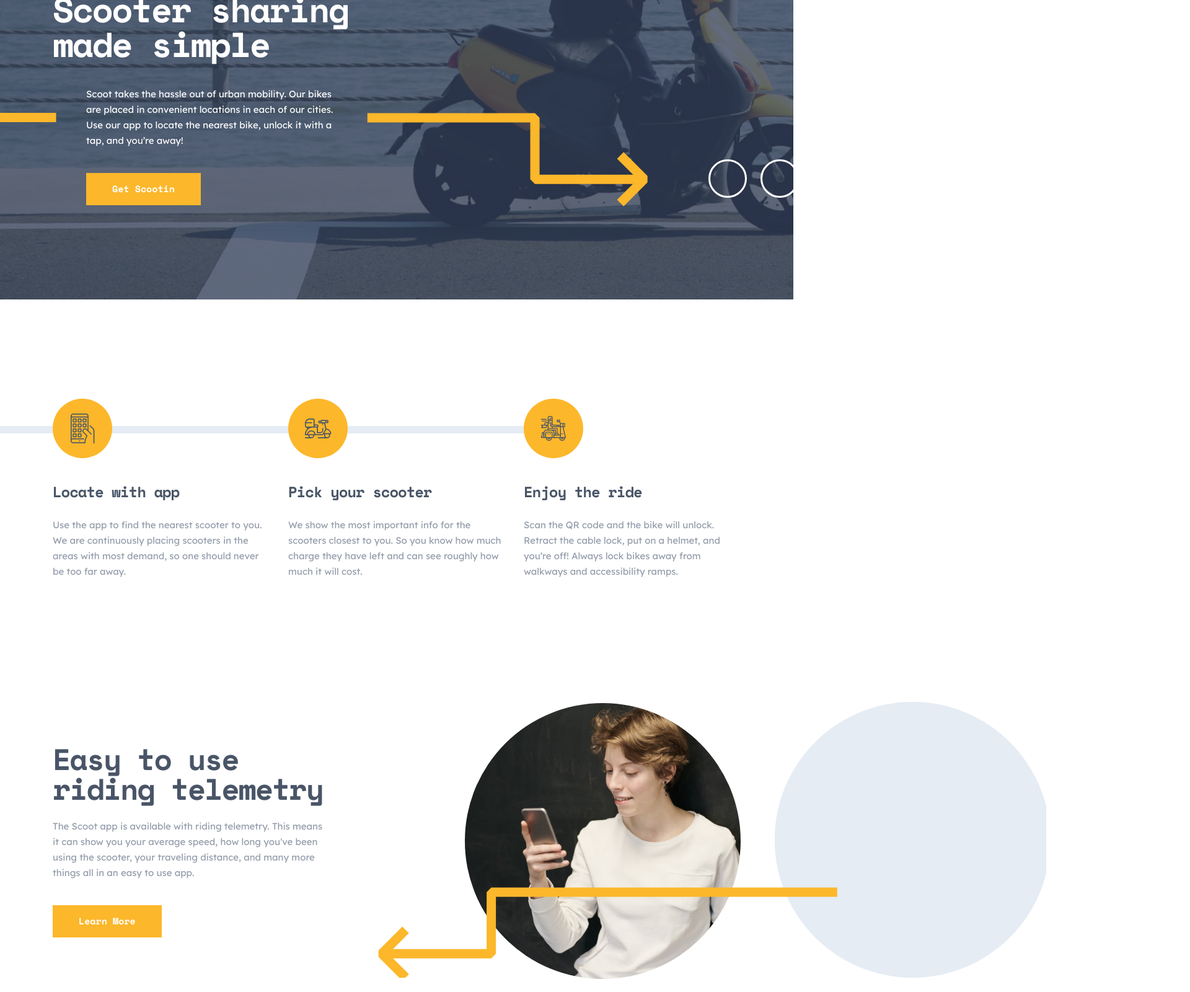
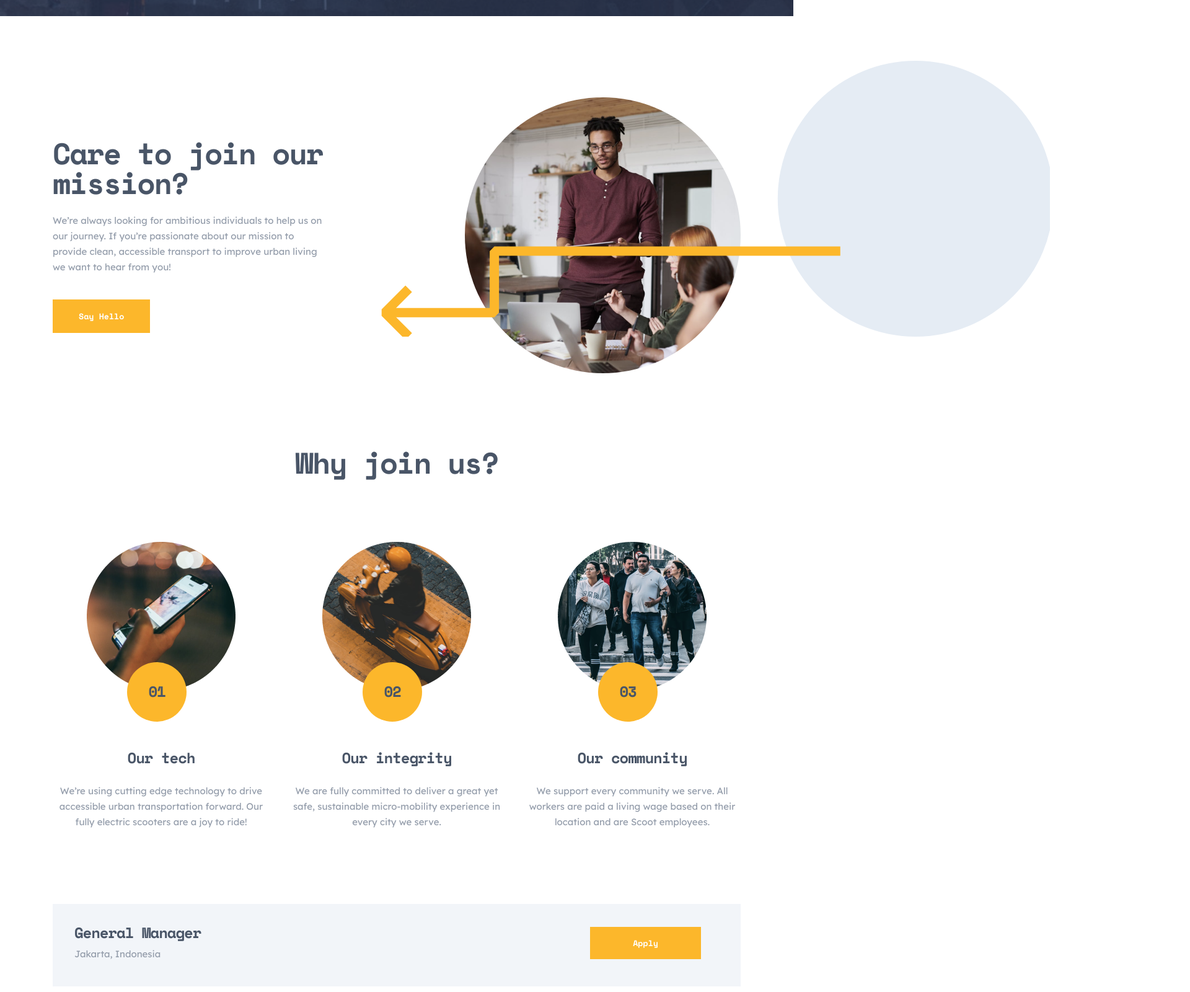
Before and after one commit to mukhammadyn/Scoot, a plain HTML site: page careers.html in a window 1280 px wide. Shown: the part 260-1860 px from the top of the page at 62% size, 1920 px wide, since content can reach past the window. Drawn offline with Linux system fonts and the light colour scheme.

Commit message:
Add careers page

```diff
--- a/index.html
+++ b/careers.html
@@ -4,12 +4,10 @@
   <meta charset="UTF-8">
   <meta http-equiv="X-UA-Compatible" content="IE=edge">
   <meta name="viewport" content="width=device-width, initial-scale=1.0">
-  <title>Scoot</title>
-  <link rel="stylesheet" href="css/normalize-mini.css">
-  <link rel="stylesheet" href="css/style.css">
+  <title>Careers</title>
+  <link rel="stylesheet" href="/css/style.css">
 </head>
 <body>
-
   <header class="site-header">
 
     <div class="site-header__container container">
@@ -18,7 +16,7 @@
         <ul class="site-header__list">
           <li class="site-header__item"><a href="about.html" class="site-header__link">About</a></li>
           <li class="site-header__item"><a href="location.html" class="site-header__link">Location</a></li>
-          <li class="site-header__item"><a href="careers,html" class="site-header__link">Careers</a></li>
+          <li class="site-header__item"><a href="careers.html" class="site-header__link">Careers</a></li>
         </ul>
       </nav>
       <button class="button site-header__btn" type="button">Get scootin</button>
@@ -26,80 +24,114 @@
 
   </header>
 
-  <main class="site-main">
-
-    <section class="home-hero">
-      <div class="home-hero__container container">
-        <div class="home-hero__title">
-          <h1 class="home-hero__heading">Scooter sharing made simple</h1>
-        </div>
-
-        <div class="home-hero__content">
-          <p class="home-hero__desc">Scoot takes the hassle out of urban mobility. Our bikes are placed in convenient locations in each of our cities. Use our app to locate the nearest bike, unlock it with a tap, and you’re away!</p>
-          <button class="button home-hero__btn">Get scootin</button>
-        </div>
+  <main class="careers-main">
+    <section class="careers-hero">
+      <div class="about-hero__container container">
+        <h1 class="about-hero__heading">Careers</h1>
       </div>
-
-      <span class="home-hero__circle first-circle"></span>
-      <span class="home-hero__circle second-circle"></span>
-      <span class="home-hero__circle thrid-circle"></span>
     </section>
 
-    <!-- HOME-FEATURES -->
-
-    <section class="home-features">
-
-      <hr class="home-features__hr">
-      <div class="home-features__container container">
-
-        <ul class="home-features__list">
-          <li class="home-features__item feature">
-            <h3 class="feature__heading">Locate with app</h3>
-            <p class="feature__text">Use the app to find the nearest scooter to you. We are continuously placing scooters in the areas with most demand, so one should never be too far away. </p>
-          </li>
-          <li class="home-features__item feature">
-            <h3 class="feature__heading">Pick your scooter</h3>
-            <p class="feature__text">We show the most important info for the scooters closest to you. So you know how much charge they have left and can see roughly how much it will cost.</p>
-          </li>
-          <li class="home-features__item feature">
-            <h3 class="feature__heading">Enjoy the ride</h3>
-            <p class="feature__text">Scan the QR code and the bike will unlock. Retract the cable lock, put on a helmet, and you’re off! Always lock bikes away from walkways and accessibility ramps.</p>
+    <section class="careers-adv">
+      <div class="careers-adv__container container">
+        <ul class="careers-adv__list">
+          <li class="careers-adv__item career-adv care-to-join">
+            <div class="career-adv__wrapper care-to-join__inner">
+              <h3 class="career-adv__heading">Care to join our mission?</h3>
+              <p class="career-adv__desc">We’re always looking for ambitious individuals to help us on our journey. If you’re passionate about our mission to provide clean, accessible transport to improve urban living we want to hear from you!</p>
+              <button class="button careers-adv__btn">Say Hello</button>
+            </div>
           </li>
         </ul>
 
       </div>
     </section>
 
-    <section class="home-advantages">
-      <div class="home-advantages__container container">
+    <!-- WHY JOIN US? -->
+    <section class="values values-careers">
 
-        <ol class="home-advantages__list">
-          <li class="home-advantages__item advantage advantage-ease">
-            <div class="advantage__inner advantage-ease__inner">
-              <h3 class="advantage__heading">Easy to use
-                riding telemetry</h3>
-                <p class="advantage__desc">The Scoot app is available with riding telemetry. This means it can show you your average speed, how long you've been using the scooter, your traveling distance, and many more things all in an easy to use app.</p>
-                <button class="button advantage-btn">Learn more</button>
+      <div class="values__container container">
+        <div class="values__title">
+          <h2 class="values__heading">Why join us?</h2>
+        </div>
+
+        <ol class="values__list">
+          <li class="values__item value">
+            <div class="value__img-wrapper our-tech">
+              <img src="/img/our-tech.png" alt="image" class="value__img">
             </div>
+            <h3 class="value__heading">Our tech</h3>
+            <p class="value__desc">We’re using cutting edge technology to drive accessible urban transportation forward. Our fully electric scooters are a joy to ride!</p>
           </li>
-          <li class="home-advantages__item advantage coming-to">
-            <div class="advantage__inner coming-to__inner">
-              <h3 class="advantage__heading">Coming to a city near you</h3>
-              <p class="advantage__desc">Scoot is available in 4 major cities so far. We’re expanding rapidly, so be sure to let us know if you want to see us in your hometown. We’re aiming to let our scooters loose on 23 cities over the coming year.</p>
-              <button class="button advantage-btn">Learn more</button>
+          <li class="values__item value">
+            <div class="value__img-wrapper our-integrity">
+              <img src="/img/our-integrity.png" alt="image" class="value__img">
             </div>
+            <h3 class="value__heading">Our integrity</h3>
+            <p class="value__desc">We are fully committed to deliver a great yet safe, sustainable micro-mobility experience in every city we serve.</p>
           </li>
-          <li class="home-advantages__item advantage zero-hassle">
-            <div class="advantage__inner zero-hassle__inner">
-              <h3 class="advantage__heading">Zero hassle payments</h3>
-              <p class="advantage__desc">Our payment is as easy as one two three. We accept most credit cards and debit cards. You can also link your PayPal account inside the app. Need to pay later? No worries! You can defer payment for up to a month.</p>
-              <button class="button advantage-btn">Learn more</button>
+          <li class="values__item value">
+            <div class="value__img-wrapper our-community">
+              <img src="/img/our-community.png" alt="image" class="value__img">
             </div>
+            <h3 class="value__heading">Our community</h3>
+            <p class="value__desc">We support every community we serve. All workers are paid a living wage based on their location and are Scoot employees.</p>
           </li>
         </ol>
       </div>
+
+    </section>
+
+    <section class="workers">
+      <div class="workers__container container">
+        <ul class="workers__list">
+          <li class="workers__item worker">
+            <div class="worker__inner">
+              <h3 class="worker__heading">General Manager</h3>
+              <p class="worker__desc">Jakarta, Indonesia</p>
+            </div>
+            <button class="button worker__btn">Apply</button>
+          </li>
+          <li class="workers__item worker">
+            <div class="worker__inner">
+              <h3 class="worker__heading">UI/UX Designer</h3>
+              <p class="worker__desc">Yokohama, Japan</p>
+            </div>
+            <button class="button worker__btn">Apply</button>
+          </li>
+          <li class="workers__item worker">
+            <div class="worker__inner">
+              <h3 class="worker__heading">Blog Content Copywriter</h3>
+              <p class="worker__desc">New York, United States</p>
+            </div>
+            <button class="button worker__btn">Apply</button>
+          </li>
+          <li class="workers__item worker">
+            <div class="worker__inner">
+              <h3 class="worker__heading">Graphic Designer</h3>
+              <p class="worker__desc">New York, United States</p>
+            </div>
+            <button class="button worker__btn">Apply</button>
+          </li>
+          <li class="workers__item worker">
+            <div class="worker__inner">
+              <h3 class="worker__heading">Fleet Supervisor</h3>
+              <p class="worker__desc">Jakarta, Indonesia</p>
+            </div>
+            <button class="button worker__btn">Apply</button>
+          </li>
+          <li class="workers__item worker">
+            <div class="worker__inner">
+              <h3 class="worker__heading">UX Analyst</h3>
+              <p class="worker__desc">London, United Kingdom</p>
+            </div>
+            <button class="button worker__btn">Apply</button>
+          </li>
+        </ul>
+      </div>
     </section>
   </main>
+
+  <!-- FOOTER -->
 
   <footer class="scoot-footer">
     <div class="scoot-footer__top">
@@ -168,6 +200,5 @@
     </div>
 
   </footer>
-  <script src="/script/main.js"></script>
 </body>
 </html>
--- a/css/style.css
+++ b/css/style.css
@@ -861,3 +861,135 @@ path {
 .hiw__cards_active .card__heading::after {
   transform: rotate(180deg);
 }
+
+/* Careers */
+
+.careers-hero {
+  padding-top: 72px;
+  padding-bottom: 72px;
+  background-image:url(../img/icon/about-hero-circlesvg.svg), url(../img/careers-hero.png);
+  background-repeat: no-repeat;
+  background-size: 234px, contain;
+  background-position: calc(50% + 600px) center, center center;
+}
+
+.careers-adv {
+  padding-top: 120px;
+  padding-bottom: 60px;
+}
+
+.careers-adv__list {
+  margin: 0;
+  padding: 0;
+  list-style: none;
+}
+
+.careers-adv__item {
+  display: flex;
+  align-items: center;
+}
+
+.careers-adv__item:nth-child(odd) {
+  flex-direction: row-reverse;
+}
+
+.careers-adv__item::before {
+  display: block;
+  flex-shrink: 0;
+  width: 445px;
+  height: 445px;
+  border-radius: 50%;
+  background-repeat: no-repeat;
+  content: "";
+}
+
+.careers-adv__item:nth-child(1)::before {
+  background-image: url(../img/careers-care.png);
+  margin-left: 220px;
+}
+
+.about-advantage__wrapper {
+  width: 445px;
+}
+
+.care-to-join__inner {
+  position: relative;
+}
+
+.care-to-join__inner::before {
+  position: absolute;
+  content: "";
+  width: 1079px;
+  height: 445px;
+  background-image: url(../img/careers-care-bg.svg);
+  background-repeat: no-repeat;
+  top: -125px;
+  left: 530px;
+}
+
+.career-adv__heading {
+  margin: 0 0 24px;
+  font-family: 'Space mono';
+  font-weight: bold;
+  font-size: 48px;
+  line-height: 48px;
+  letter-spacing: -2.14286px;
+  color: var(--headings-color);
+}
+
+.career-adv__desc {
+  margin: 0;
+  margin-bottom: 40px;
+}
+
+
+
+/* VALUES CAREERS */
+.values-careers {
+  padding-top: 60px;
+}
+
+
+
+/* WORKERS */
+.workers {
+  padding-bottom: 160px;
+}
+
+.workers__list {
+  margin: 0;
+  margin-bottom: -24px;
+  padding: 0;
+  list-style: none;
+}
+
+.workers__item {
+  display: flex;
+  align-items: center;
+  margin-bottom: 24px;
+  padding: 32px 64px 40px 35px;
+  width: 100%;
+  background-color: var(--faq-card-bg);
+}
+
+.worker__inner {
+  margin-right: auto;
+}
+
+.worker__heading {
+  margin: 0 0 8px;
+  font-family: Space Mono;
+  font-weight: bold;
+  font-size: 24px;
+  line-height: 28px;
+  letter-spacing: -1.07143px;
+  color: var(--headings-color);
+}
+
+.worker__desc {
+  margin: 0;
+}
+
+.worker__btn {
+  padding: 13px 66px;
+}
```
Also changed, not shown: about.html (+1 -1 lines), img/careers-care-bg.svg (added), img/careers-care.png (added), img/careers-hero.png (added).
